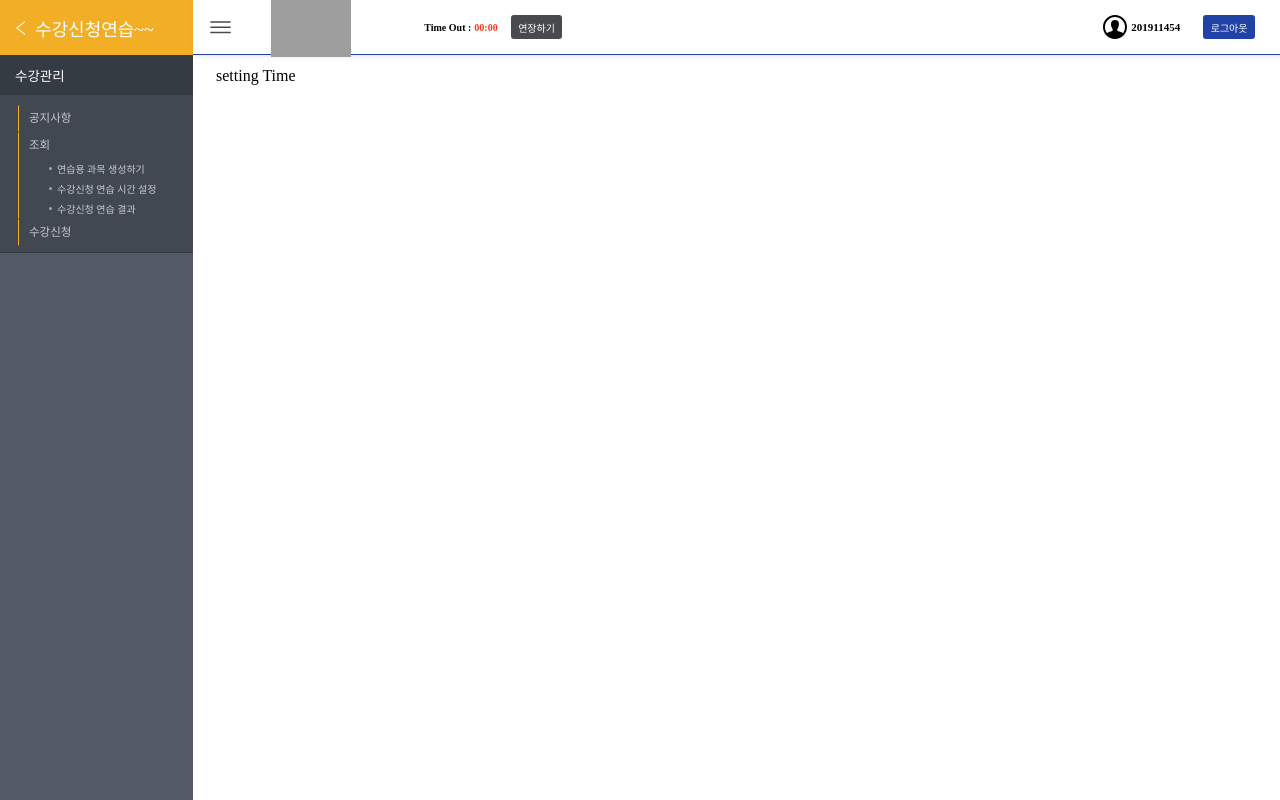
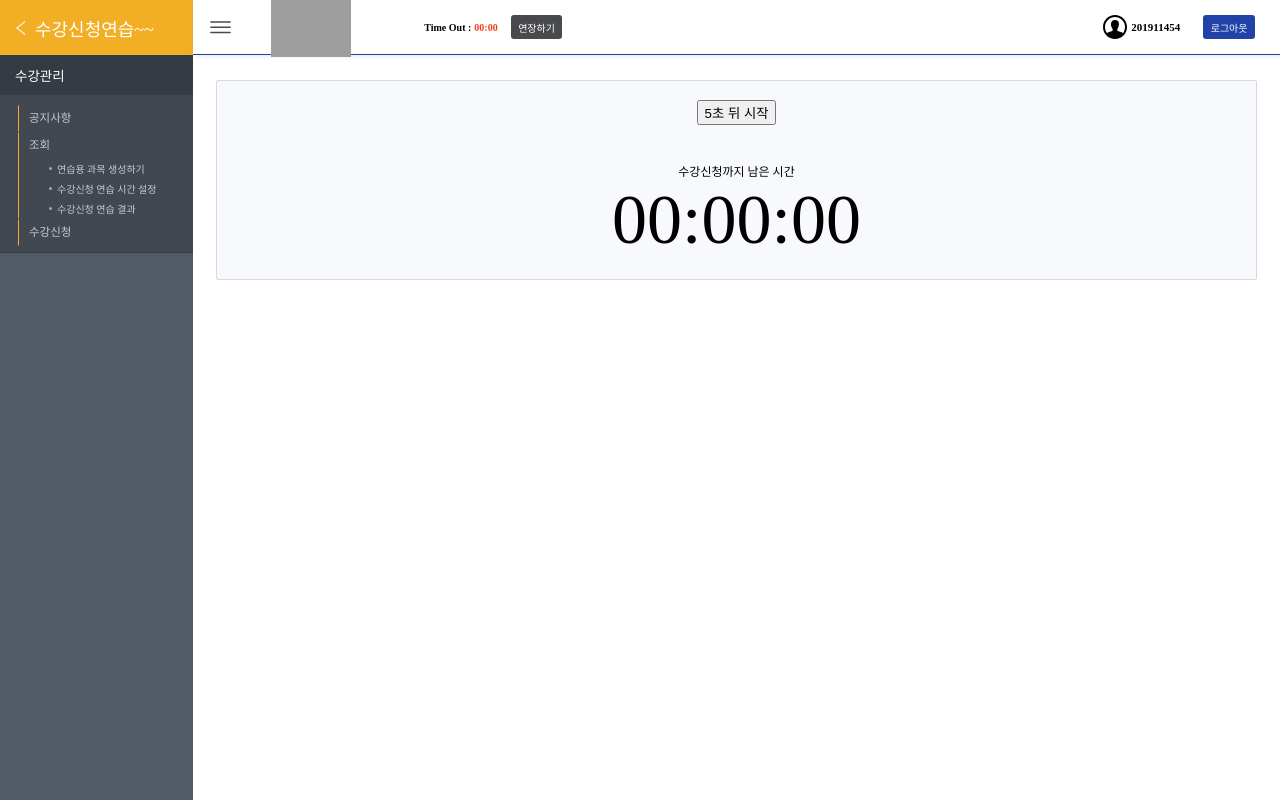
Before and after one commit to bluekmky1/enrollpractice, a React (Create React App) app: page /utility/settingtime in a window 1280 px wide. Built offline with nearby package versions, Linux system fonts and the light colour scheme; grey boxes are pictures that could not be loaded.

Commit message:
settingTime

```diff
--- a/src/App.tsx
+++ b/src/App.tsx
@@ -16,7 +16,7 @@ function App() {
   return (
     <Container
       animate={{
-        x: openValue ? 0 : -193,
+        x: openValue ? "0px" : "-193px",
         transition: { type: "tween", duration: 0.4 },
       }}
     >
--- a/src/Components/Header.tsx
+++ b/src/Components/Header.tsx
@@ -117,18 +117,18 @@ const LogoutBtn = styled.button`
 `;
 
 function Header() {
-  const [open, setOpen] = useRecoilState(slideropenState);
+  const [openValue, setOpenValue] = useRecoilState(slideropenState);
   return (
     <Container
       animate={{
-        width: open ? "100%" : "calc(100% + 193px)",
+        width: openValue ? "calc(100% + 0px)" : "calc(100% + 193px)",
         transition: { type: "tween", duration: 0.4 },
       }}
     >
       <MenuBtn
         variants={menuBtnVars}
         whileHover="hover"
-        onClick={() => setOpen((prev) => !prev)}
+        onClick={() => setOpenValue((prev) => !prev)}
       >
         <svg
           clipRule="evenodd"
--- a/src/Components/SlideHeader.tsx
+++ b/src/Components/SlideHeader.tsx
@@ -1,11 +1,11 @@
 import styled from "styled-components";
 import { slideropenState } from "../atom";
 import { motion, AnimatePresence } from "framer-motion";
-import { useSetRecoilState } from "recoil";
+import { useRecoilState, useSetRecoilState } from "recoil";
 import { useState } from "react";
 import { Link, useMatch } from "react-router-dom";
 
-const Container = styled.div`
+const Container = styled(motion.div)`
   display: flex;
   flex-direction: column;
   background-color: #525a66;
@@ -107,11 +107,11 @@ const DropDownItem = styled.div`
 
 function SlideHeader() {
   const [drop, setDrop] = useState(true);
-  const setOpen = useSetRecoilState(slideropenState);
+  const [openValue, setOpenValue] = useRecoilState(slideropenState);
   const priceMatch = useMatch(`/`);
   return (
     <Container>
-      <Title onClick={() => setOpen((prev) => !prev)}>
+      <Title onClick={() => setOpenValue((prev) => !prev)}>
         <svg
           width="24"
           height="24"
--- a/src/Router.tsx
+++ b/src/Router.tsx
@@ -1,5 +1,8 @@
+import { motion } from "framer-motion";
 import { BrowserRouter, Routes, Route } from "react-router-dom";
+import { useRecoilValue } from "recoil";
 import styled from "styled-components";
+import { slideropenState } from "./atom";
 import Header from "./Components/Header";
 import SlideHeader from "./Components/SlideHeader";
 import EnrollPage from "./Routes/EnrollPage";
@@ -15,17 +18,21 @@ const Container = styled.div`
   height: 100%;
 `;
 
-const RouteContainer = styled.div`
+const RouteContainer = styled(motion.div)`
   display: flex;
   flex-direction: column;
+  align-items: flex-start;
   width: 100%;
 `;
 
 const FrameContent = styled.div`
+  width: 100%;
+  margin: 0 auto;
   padding: 0px 23px;
 `;
 
 function Router() {
+  const openValue = useRecoilValue(slideropenState);
   return (
     <BrowserRouter>
       <Container>
--- a/src/Routes/Utility.tsx
+++ b/src/Routes/Utility.tsx
@@ -11,7 +11,12 @@ const Container = styled(motion.div)`
 function UtilityPage() {
   const slideOpen = useRecoilValue(slideropenState);
   return (
-    <Container animate={{ width: slideOpen ? "100%" : "calc(100% + 193px)" }}>
+    <Container
+      animate={{
+        width: slideOpen ? "calc(100% + 0px)" : "calc(100% + 193px)",
+        transition: { type: "tween", duration: 0.4 },
+      }}
+    >
       <Outlet />
     </Container>
   );
--- a/src/Routes/utilityPages/CreateEnroll.tsx
+++ b/src/Routes/utilityPages/CreateEnroll.tsx
@@ -23,7 +23,7 @@ const DisplayBox = styled(motion.div)`
 const CreateForm = styled.form`
   display: flex;
   align-items: center;
-  justify-content: space-around;
+  justify-content: center;
   width: 100%;
   min-height: 150px;
 `;
@@ -54,6 +54,12 @@ const EnrollTypeSelect = styled.select`
   font-size: 11px;
   margin-bottom: 5px;
 `;
+
+const ErrorBox = styled.div`
+  text-align: center;
+  font-size: 10px;
+`;
+
 const EnrollTypeOption = styled.option``;
 
 const TableBox = styled.div`
@@ -134,7 +140,7 @@ function CreateEnroll() {
                 추후 과목번호 형태 추가 예정...
               </EnrollTypeOption>
             </EnrollTypeSelect>
-            <div>{errors.category?.message}</div>
+            <ErrorBox>{errors.category?.message}</ErrorBox>
           </SelectBox>
           <CreateBtn
             animate={{
--- a/src/Routes/utilityPages/SettingTime.tsx
+++ b/src/Routes/utilityPages/SettingTime.tsx
@@ -1,11 +1,79 @@
+import { color, motion } from "framer-motion";
 import styled from "styled-components";
+import { useSetRecoilState } from "recoil";
+import { enrollopenState } from "../../atom";
+import { useState } from "react";
 
 const Container = styled.div`
   width: 100%;
 `;
 
+const DisplayBox = styled(motion.div)`
+  display: flex;
+  flex-direction: column;
+  width: 100%;
+  height: 200px;
+  align-items: center;
+  justify-content: space-around;
+  margin-top: 13px;
+  color: #000;
+  border: 1px solid #d5d9e0;
+  background-color: #f7f9fc;
+  border-radius: 2px;
+  font-size: 12px;
+`;
+
+const TimerForm = styled.form`
+  display: flex;
+  justify-content: center;
+
+  width: 100%;
+`;
+
+const TimeBtn = styled.button``;
+
+const TimerBox = styled.div`
+  text-align: center;
+`;
+
+const Timer = styled.div`
+  font-size: 70px;
+`;
+const TimerLabel = styled.div``;
+
 function SettingTime() {
-  return <Container>setting Time</Container>;
+  const setEnrollOpen = useSetRecoilState(enrollopenState);
+  const [timeGoing, setTimeGoing] = useState(false);
+
+  const setTimer = (time: number) => {
+    setTimeGoing(true);
+
+    const timeOut = setTimeout(() => {
+      console.log("수강신청 시작");
+      setTimeGoing(false);
+    }, time);
+
+    if (timeGoing) {
+      console.log("이미 타이머가 가고 있습니다.");
+      clearTimeout(timeOut);
+      return;
+    }
+  };
+
+  return (
+    <Container>
+      <DisplayBox>
+        <TimerBox>
+          <TimeBtn onClick={() => setTimer(5000)}>5초 뒤 시작</TimeBtn>
+        </TimerBox>
+
+        <TimerBox>
+          <TimerLabel>수강신청까지 남은 시간</TimerLabel>
+          <Timer>00:00:00</Timer>
+        </TimerBox>
+      </DisplayBox>
+    </Container>
+  );
 }
 
 export default SettingTime;
```
